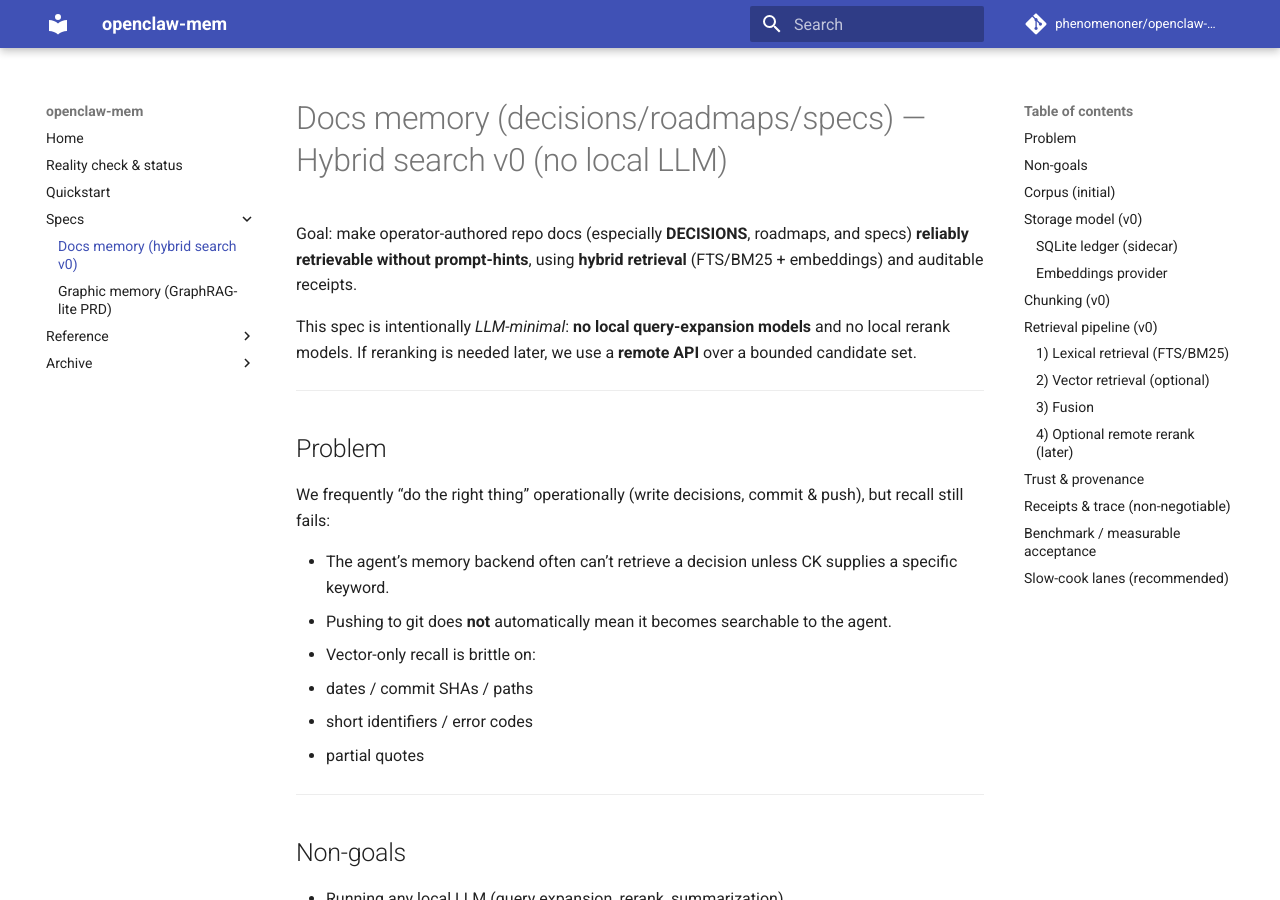
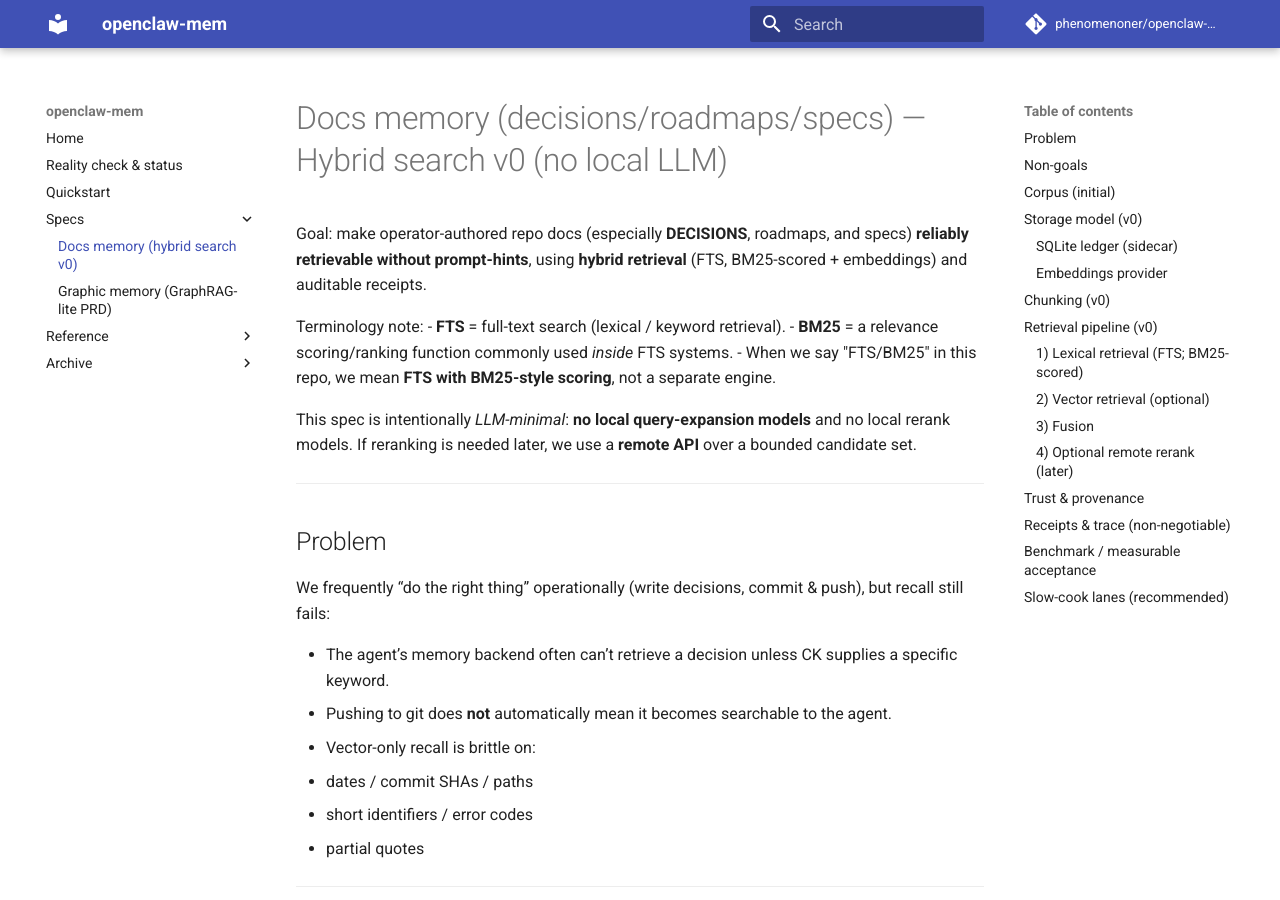
Before and after one commit to phenomenoner/openclaw-mem, an MkDocs documentation site: the page built from docs/specs/docs-memory-hybrid-search-v0.md, in a window 1280 px wide and 900 px high. Built offline with MkDocs 1.6.1 and Material for MkDocs 9.7.7, drawn with Linux system fonts in a browser that asks for light colours; comment, search, counter and statistics services are not loaded; some of the changed text lies outside the part shown.

Commit message:
docs: clarify BM25 vs FTS terminology (FTS is BM25-scored)

```diff
--- a/docs/specs/docs-memory-hybrid-search-v0.md
+++ b/docs/specs/docs-memory-hybrid-search-v0.md
@@ -1,6 +1,11 @@
 # Docs memory (decisions/roadmaps/specs) — Hybrid search v0 (no local LLM)
 
-Goal: make operator-authored repo docs (especially **DECISIONS**, roadmaps, and specs) **reliably retrievable without prompt-hints**, using **hybrid retrieval** (FTS/BM25 + embeddings) and auditable receipts.
+Goal: make operator-authored repo docs (especially **DECISIONS**, roadmaps, and specs) **reliably retrievable without prompt-hints**, using **hybrid retrieval** (FTS, BM25-scored + embeddings) and auditable receipts.
+
+Terminology note:
+- **FTS** = full-text search (lexical / keyword retrieval).
+- **BM25** = a relevance scoring/ranking function commonly used *inside* FTS systems.
+- When we say "FTS/BM25" in this repo, we mean **FTS with BM25-style scoring**, not a separate engine.
 
 This spec is intentionally *LLM-minimal*: **no local query-expansion models** and no local rerank models. If reranking is needed later, we use a **remote API** over a bounded candidate set.
 
@@ -85,9 +90,10 @@ Keep a strict upper bound per chunk (so retrieval snippets stay safe).
 
 ## Retrieval pipeline (v0)
 
-### 1) Lexical retrieval (FTS/BM25)
+### 1) Lexical retrieval (FTS; BM25-scored)
 
-- `docs_search_fts(query, top_k)` → candidates with bm25 rank.
+- `docs_search_fts(query, top_k)` → lexical candidates, ranked by the FTS engine’s `_score` (often BM25-like).
+- Implementation detail (if using SQLite FTS5): ranking is typically BM25 via the built-in `bm25()` helper.
 
 ### 2) Vector retrieval (optional)
 
```
Also changed, not shown: README.md (+2 -2 lines), docs/mem-engine.md (+2 -2 lines), docs/roadmap.md (+2 -2 lines), docs/thought-links.md (+4 -4 lines).
